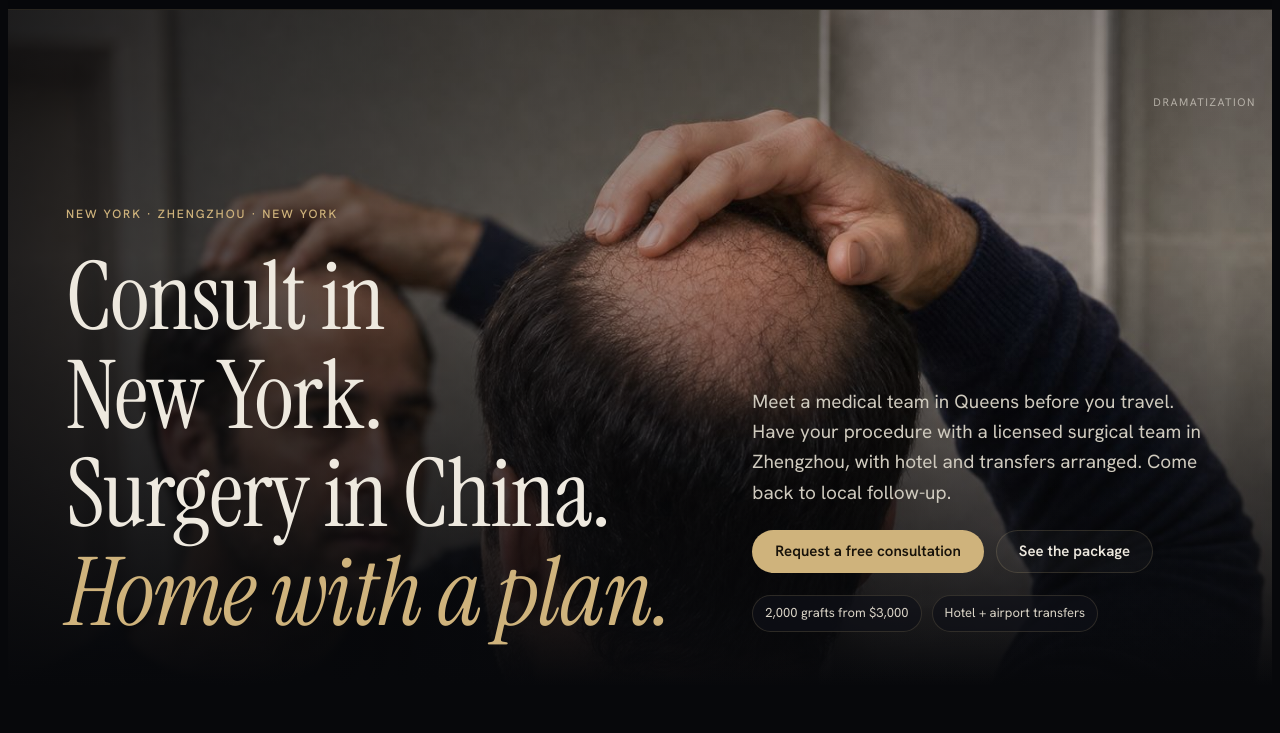
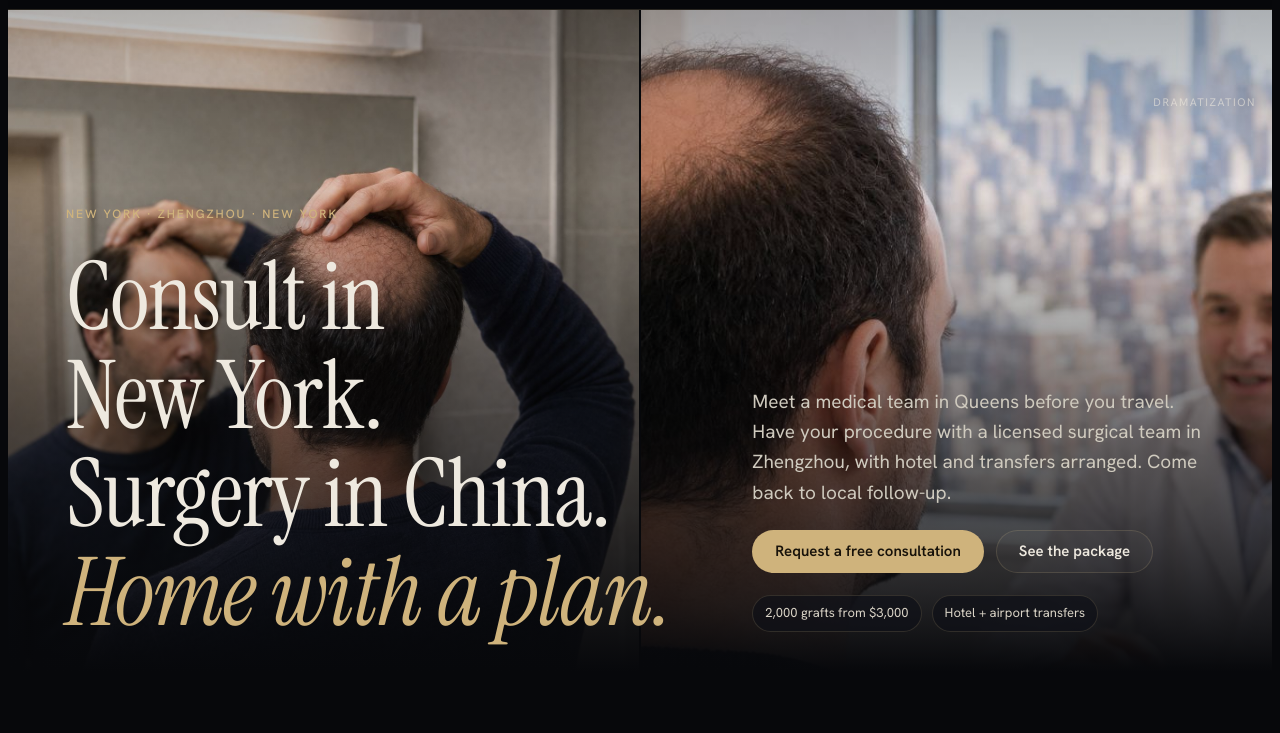
Before and after one commit to c2-code/Ann-Hair-Transplant, a plain HTML site: page index.html in a window 1280 px wide. Shown: the part 67-800 px from the top of the page. Drawn offline with Linux system fonts and the light colour scheme.

Commit message:
Hero: mirror and consult shots side by side
Co-Authored-By: Claude Opus 5.5 <noreply@anthropic.com>
Claude-Session: https://claude.ai/code/session_016c8JX86WXRSLKPZk8ndpVe

```diff
--- a/index.html
+++ b/index.html
@@ -81,11 +81,13 @@ header{position:sticky;top:env(safe-area-inset-top,0px);z-index:50;background:rg
 .ph span i{display:block;font-style:normal;color:var(--muted);letter-spacing:.04em;text-transform:none;font-size:13px}
 
 /* hero */
-.hero-photo{position:absolute;inset:0}
-.hero-photo img{width:100%;height:100%;object-fit:cover;object-position:62% 22%;display:block}
-.hero-photo::after{content:"";position:absolute;inset:0;background:linear-gradient(90deg,rgba(7,8,11,.82) 0%,rgba(7,8,11,.35) 45%,rgba(7,8,11,.1) 70%),linear-gradient(180deg,rgba(7,8,11,.25) 0%,rgba(7,8,11,0) 35%,var(--bg) 96%)}
+.hero-photo{position:absolute;inset:0;display:grid;grid-template-columns:1fr 1fr;gap:2px;background:var(--bg)}
+.hero-photo img{width:100%;height:100%;min-width:0;object-fit:cover;display:block}
+.hero-photo img:nth-of-type(1){object-position:55% 22%}
+.hero-photo img:nth-of-type(2){object-position:42% 35%}
+.hero-photo::after{content:"";position:absolute;inset:0;background:linear-gradient(180deg,rgba(7,8,11,.3) 0%,rgba(7,8,11,.05) 25%,rgba(7,8,11,.55) 60%,var(--bg) 94%)}
 .dram{position:absolute;right:max(16px,env(safe-area-inset-right,0px));top:84px;z-index:3;font-size:11px;letter-spacing:.14em;text-transform:uppercase;color:rgba(238,233,223,.6)}
-@media (max-width:820px){.hero-photo img{object-position:60% 15%}.hero-photo::after{background:linear-gradient(180deg,rgba(7,8,11,.2) 0%,rgba(7,8,11,.1) 30%,rgba(7,8,11,.85) 62%,var(--bg) 90%)}}
+@media (max-width:820px){.hero-photo img:nth-of-type(1){object-position:55% 12%}.hero-photo img:nth-of-type(2){object-position:30% 30%}.hero-photo::after{background:linear-gradient(180deg,rgba(7,8,11,.2) 0%,rgba(7,8,11,.05) 25%,rgba(7,8,11,.85) 58%,var(--bg) 88%)}}
 .still{margin:0;display:flex;flex-direction:column;gap:10px}
 .still img{width:100%;max-width:100%;aspect-ratio:16/9;object-fit:cover;border-radius:18px;border:1px solid var(--line);display:block}
 .still figcaption{font-size:12px;color:var(--muted)}
@@ -288,6 +290,7 @@ footer{border-top:1px solid var(--line);padding-block:64px 120px;background:#050
     <div class="hero-photo">
       <!-- swap for <video autoplay muted loop playsinline poster="assets/hero-mirror.jpg"> when the journey film is ready -->
       <img src="assets/hero-mirror.jpg" alt="" width="1400" height="1867" fetchpriority="high" decoding="async">
+      <img src="assets/ny-consult.jpg" alt="" width="1600" height="898" decoding="async">
       <span class="dram">Dramatization</span>
     </div>
     <div class="wrap hero-inner">
```
